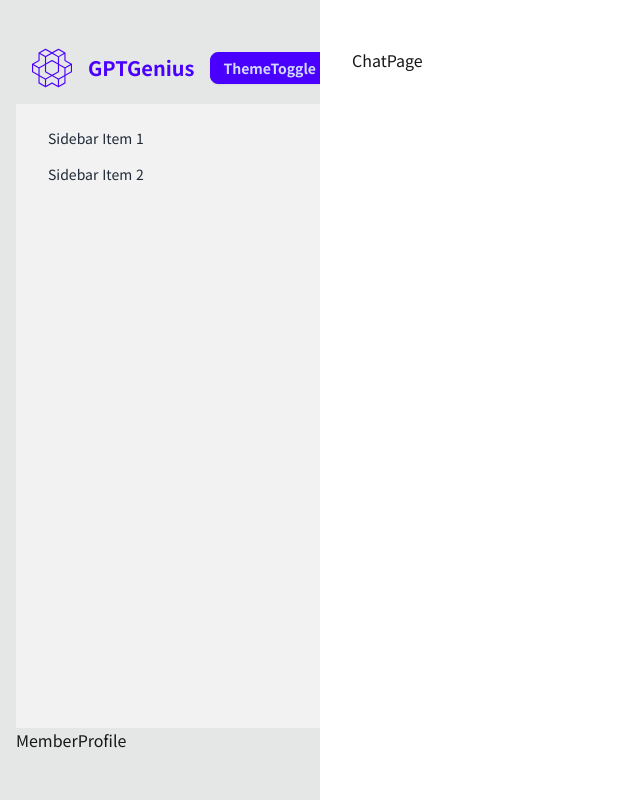
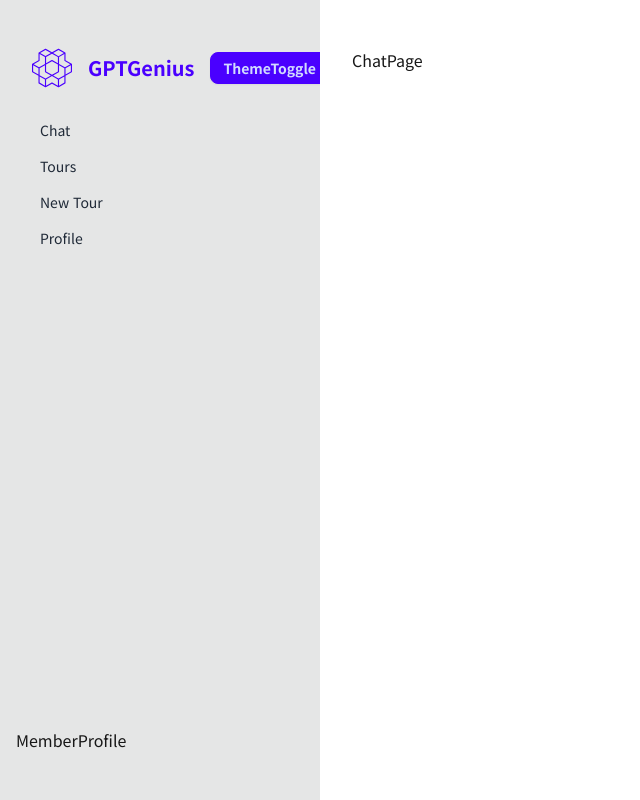
Before and after one commit to braverokmc79/next-gpt-genius, a Next.js app: page /chat in a window 1280 px wide. Shown: the whole page, without its empty margins (0-640 px from the left). Built offline with nearby package versions, Linux system fonts and the light colour scheme; no server answers.

Commit message:
9.NavLinks 컴포넌트 제작

```diff
--- a/src/app/page.tsx
+++ b/src/app/page.tsx
@@ -1,6 +1,6 @@
 import Link from 'next/link'
 import React from 'react'
-import {SignedOut} from '@clerk/nextjs'
+import {SignedIn, SignOutButton} from '@clerk/nextjs'
 
 const HomePage:React.FC = () => {
   return (
@@ -28,11 +28,14 @@ const HomePage:React.FC = () => {
                   </Link>
                 </SignedIn> */}
 
-                <SignedOut>
-                   <Link href='/chat' className='btn btn-secondary'>
+                  <Link href='/chat' className='btn btn-secondary mr-3'>
                        시작하기
                   </Link>
-                </SignedOut>
+                <SignedIn>
+                  <SignOutButton>
+                     <span className='btn btn-primary'>로그아웃</span>
+                  </SignOutButton>
+                </SignedIn>
 
             </div>
         </div>
--- a/src/components/NavLinks.tsx
+++ b/src/components/NavLinks.tsx
@@ -1,11 +1,24 @@
+import Link from 'next/link'
 import React from 'react'
+
+const links=[
+  {href:"/chat", lable:"chat"},
+  {href:"/tours", lable:"tours"},
+  {href:"/tours/new-tour", lable:"new tour"},
+  {href:"/profile", lable:"profile"},
+]
 
 const NavLinks:React.FC = () => {
   return (
-    <ul className="menu bg-base-200 text-base-content min-h-full w-80 p-4">
-        <li><a>Sidebar Item 1</a></li>
-        <li><a>Sidebar Item 2</a></li>
-    </ul>
+    <div className='menu text-base-content'>
+        {links.map(link => {
+            return <li key={link.href}>
+                <Link href={link.href} className='capitalize' >
+                   {link.lable}
+                </Link>
+            </li>
+      } )}
+    </div>
   )
 }
 
```
